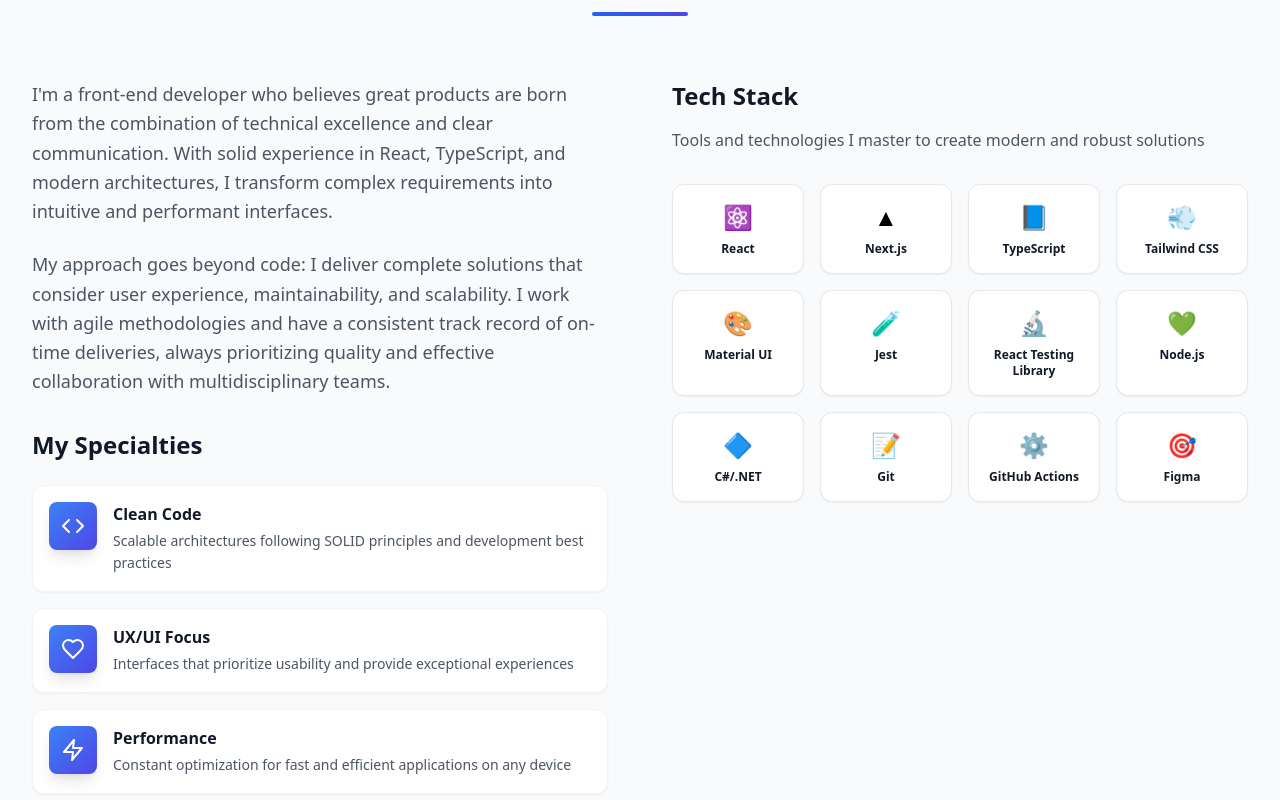
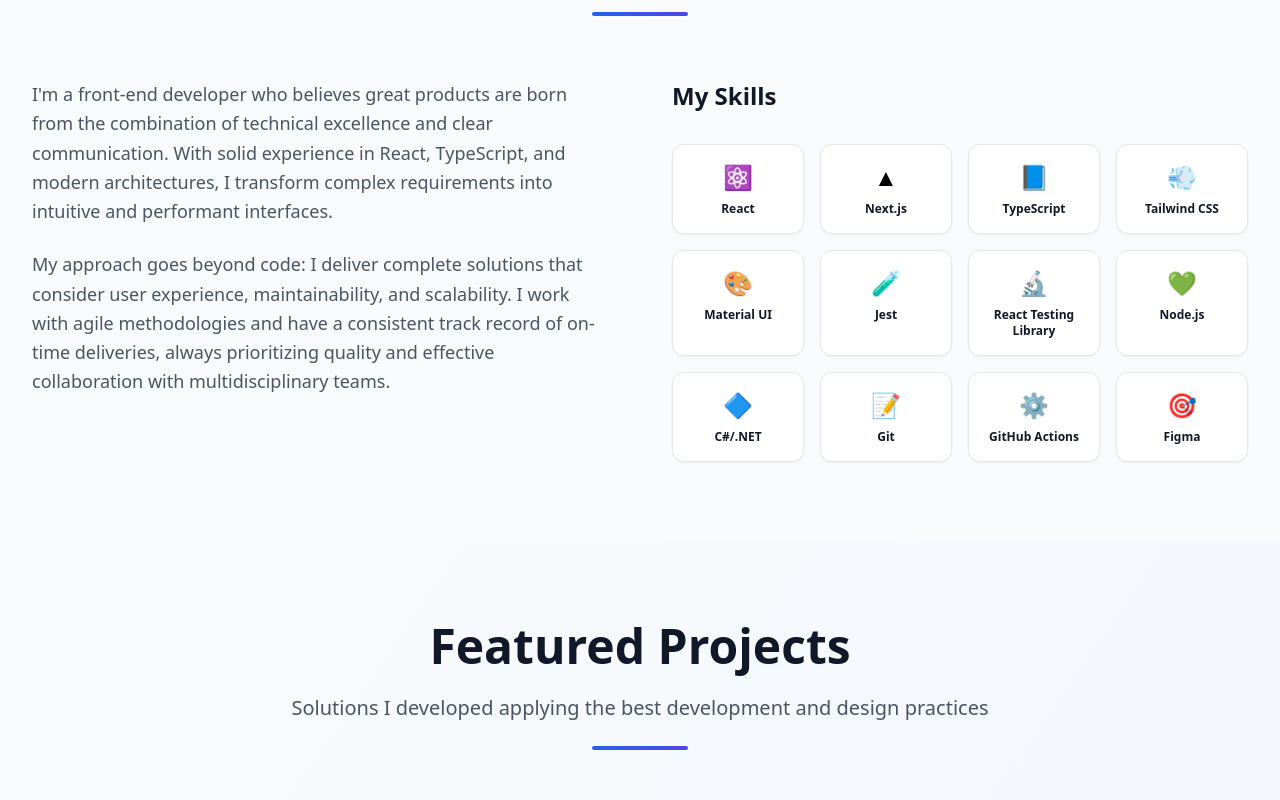
Before and after one commit to Albert-Stanley/Albert-Portfolio, a React (Vite) app: page / in a window 1280 px wide. Shown: the part 1020-1820 px from the top of the page. Built offline with nearby package versions, Linux system fonts and the light colour scheme.

Commit message:
Refactor AboutSection by removing highlights and integrating SkillsSection content. Update project URLs in ProjectsSection for accuracy. Revise translations for Skills section in English, Spanish, and Portuguese to reflect changes.

```diff
--- a/src/components/AboutSection.tsx
+++ b/src/components/AboutSection.tsx
@@ -1,6 +1,5 @@
 import React, { useState } from "react";
 import { motion } from "framer-motion";
-import { Code, Heart, Zap } from "lucide-react";
 import { useTranslation } from "react-i18next";
 import { skills } from "../utils/constants";
 
@@ -8,23 +7,7 @@
   const { t } = useTranslation();
   const [hoveredSkill, setHoveredSkill] = useState<string | null>(null);
 
-  const highlights = [
-    {
-      icon: <Code className="w-6 h-6" />,
-      title: t("about.highlights.cleanCode.title"),
-      description: t("about.highlights.cleanCode.description"),
-    },
-    {
-      icon: <Heart className="w-6 h-6" />,
-      title: t("about.highlights.uxui.title"),
-      description: t("about.highlights.uxui.description"),
-    },
-    {
-      icon: <Zap className="w-6 h-6" />,
-      title: t("about.highlights.performance.title"),
-      description: t("about.highlights.performance.description"),
-    },
-  ];
+
 
   return (
     <section id="about" className="py-20 bg-gray-50 dark:bg-gray-900">
@@ -77,35 +60,7 @@
               </motion.p>
             </div>
 
-            {/* Highlights */}
-            <div className="space-y-4">
-              <h3 className="text-2xl font-semibold text-gray-900 dark:text-white mb-6">
-                {t("about.highlights.title")}
-              </h3>
-              {highlights.map((item, index) => (
-                <motion.div
-                  key={item.title}
-                  initial={{ opacity: 0, x: -20 }}
-                  whileInView={{ opacity: 1, x: 0 }}
-                  transition={{ duration: 0.4, delay: 0.5 + index * 0.1 }}
-                  viewport={{ once: true }}
-                  whileHover={{ x: 10, scale: 1.02 }}
-                  className="flex items-start gap-4 p-4 bg-white dark:bg-gray-800 rounded-xl shadow-sm hover:shadow-md transition-all duration-300 border border-gray-100 dark:border-gray-700 group"
-                >
-                  <div className="flex-shrink-0 w-12 h-12 bg-gradient-to-br from-blue-500 to-indigo-600 rounded-lg flex items-center justify-center text-white shadow-lg group-hover:scale-110 transition-transform duration-300">
-                    {item.icon}
-                  </div>
-                  <div className="flex-1">
-                    <h4 className="font-semibold text-gray-900 dark:text-white mb-1 group-hover:text-blue-600 dark:group-hover:text-blue-400 transition-colors duration-200">
-                      {item.title}
-                    </h4>
-                    <p className="text-gray-600 dark:text-gray-300 text-sm leading-relaxed">
-                      {item.description}
-                    </p>
-                  </div>
-                </motion.div>
-              ))}
-            </div>
+
           </motion.div>
 
           {/* Skills Grid - Right Side */}
@@ -120,9 +75,7 @@
               <h3 className="text-2xl font-semibold text-gray-900 dark:text-white mb-4">
                 {t("about.skills.title")}
               </h3>
-              <p className="text-gray-600 dark:text-gray-400 mb-8">
-                {t("about.skills.subtitle")}
-              </p>
+
             </div>
 
             <div className="grid grid-cols-3 sm:grid-cols-4 gap-4">
--- a/src/components/ProjectsSection.tsx
+++ b/src/components/ProjectsSection.tsx
@@ -19,8 +19,8 @@
         "Framer Motion",
       ],
       type: "web" as const,
-      githubUrl: "https://github.com/Albert-Stanley",
-      liveUrl: "https://your-live-url.com",
+      githubUrl: "https://github.com/Albert-Stanley/busca-perfil-github",
+      liveUrl: "https://busca-perfil-github-one.vercel.app/",
     },
     {
       id: "dede-application",
@@ -34,8 +34,8 @@
         "Tailwind",
       ],
       type: "mobile" as const,
-      githubUrl: "https://github.com/Albert-Stanley",
-      liveUrl: "https://your-live-url.com",
+      githubUrl: "https://github.com/Albert-Stanley/DedeApplication",
+      // liveUrl: "https://your-live-url.com",
     },
     {
       id: "portfolio",
@@ -50,8 +50,8 @@
         "i18next",
       ],
       type: "web" as const,
-      githubUrl: "https://github.com/Albert-Stanley",
-      liveUrl: "https://your-live-url.com",
+      githubUrl: "https://github.com/Albert-Stanley/Albert-Portfolio",
+      liveUrl: "https://albert-stanley.vercel.app/",
     },
   ];
   const ProjectCard: React.FC<{
--- a/src/i18n/locales/en.json
+++ b/src/i18n/locales/en.json
@@ -35,13 +35,8 @@
       }
     },
     "skills": {
-      "title": "Tech Stack",
-      "subtitle": "Tools and technologies I master to create modern and robust solutions"
+      "title": "My Skills"
     }
-  },
-  "skills": {
-    "title": "Tech Stack (Section Removed)",
-    "subtitle": "This section was integrated into the 'About Me' section"
   },
   "projects": {
     "title": "Featured Projects",
--- a/src/i18n/locales/es.json
+++ b/src/i18n/locales/es.json
@@ -34,14 +34,10 @@
       }
     },
     "skills": {
-      "title": "Stack Tecnológico",
-      "subtitle": "Herramientas y tecnologías que domino para crear soluciones modernas y robustas"
+      "title": "Stack Tecnológico"
     }
   },
-  "skills": {
-    "title": "Stack Tecnológico (Sección Removida)",
-    "subtitle": "Esta sección fue integrada en la sección 'Acerca de Mí'"
-  },
+
   "projects": {
     "title": "Proyectos Destacados",
     "subtitle": "Soluciones que desarrollé aplicando las mejores prácticas de desarrollo y diseño",
--- a/src/i18n/locales/pt-BR.json
+++ b/src/i18n/locales/pt-BR.json
@@ -34,13 +34,8 @@
       }
     },
     "skills": {
-      "title": "Stack Tecnológica",
-      "subtitle": "Ferramentas e tecnologias que domino para criar soluções modernas e robustas"
+      "title": "Minhas Habilidades"
     }
-  },
-  "skills": {
-    "title": "Stack Tecnológica (Seção Removida)",
-    "subtitle": "Esta seção foi integrada à seção 'Sobre Mim'"
   },
   "projects": {
     "title": "Projetos em Destaque",
```
